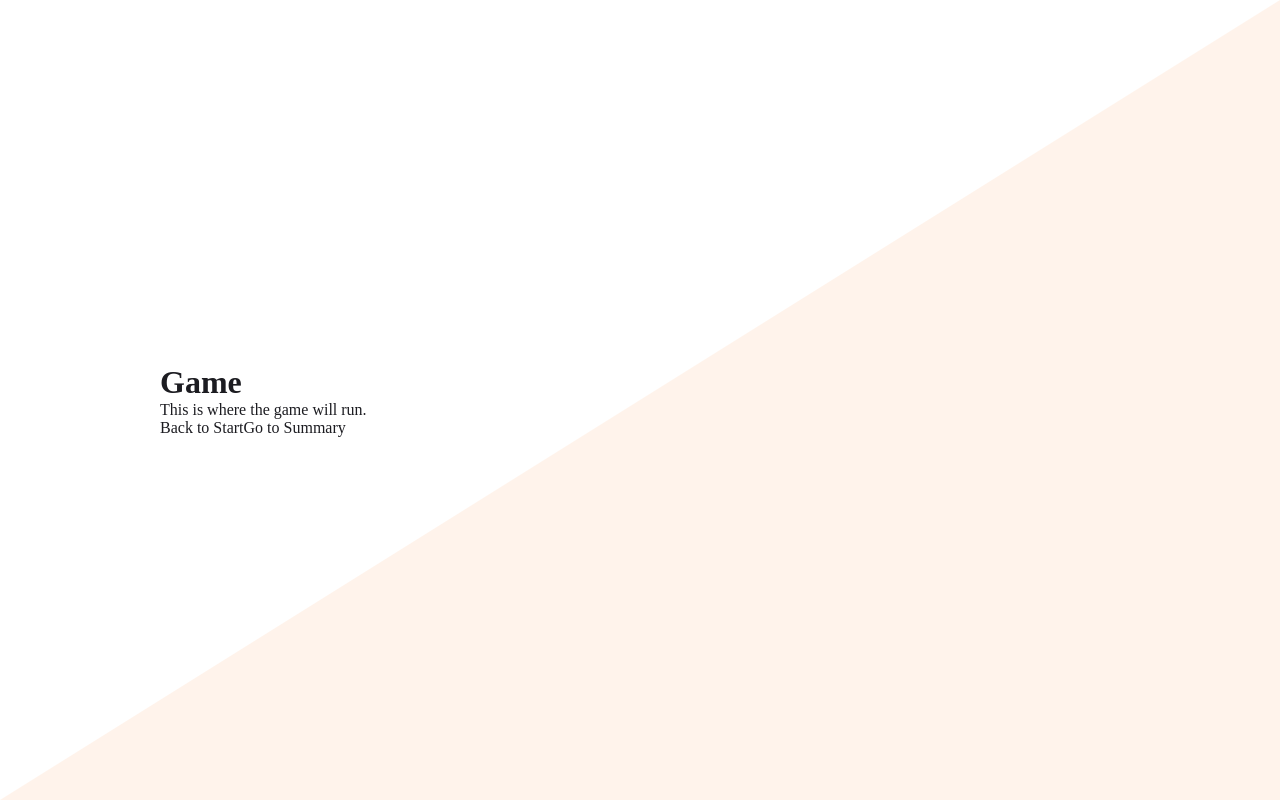
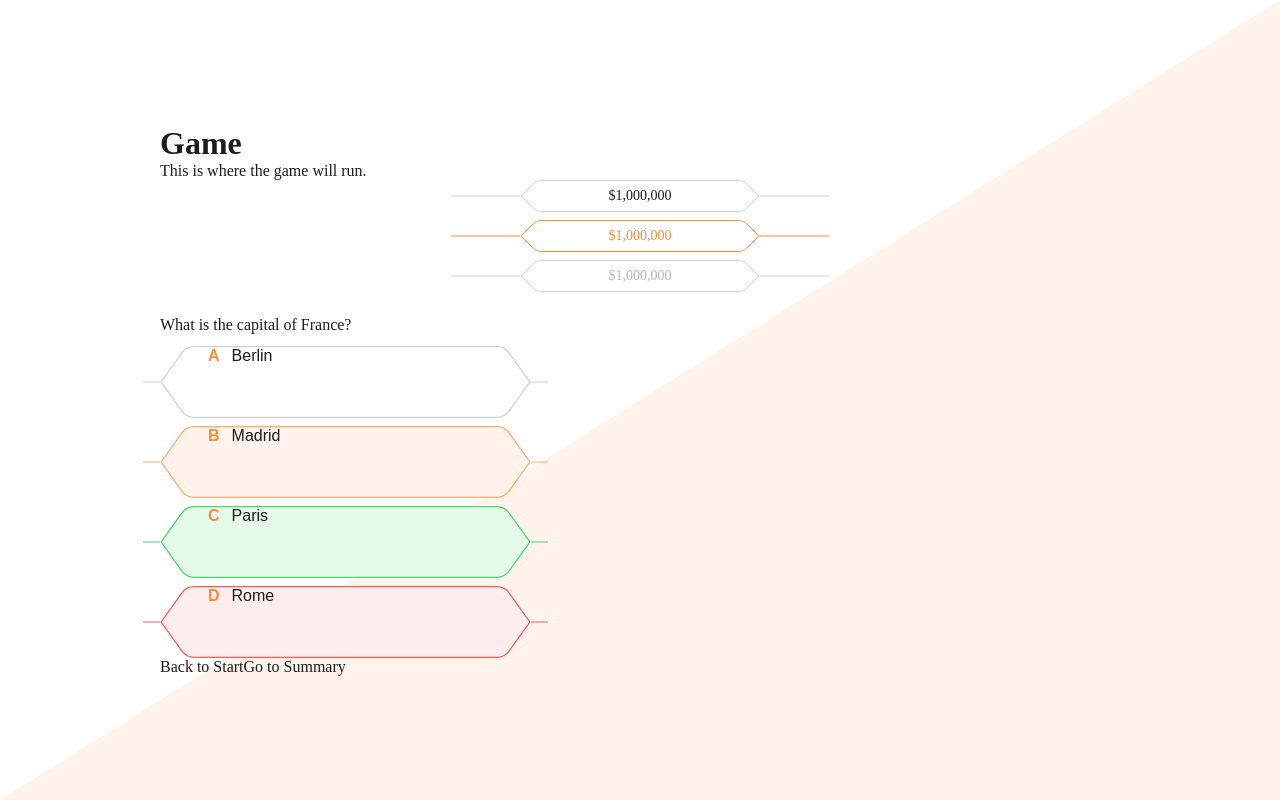
Before and after one commit to romasaldan/become-a-millionaire-test, a Next.js app: page /game in a window 1280 px wide. Built offline with nearby package versions, Linux system fonts and the light colour scheme.

Commit message:
added core components for game

```diff
--- a/app/game/page.tsx
+++ b/app/game/page.tsx
@@ -1,4 +1,6 @@
 import Link from "next/link";
+import { OptionChip } from "../../libs/components/OptionChip";
+import { QuestionLevelChip } from "../../libs/components/QuestionLevelChip";
 import styles from "../page.module.css";
 
 export default function GamePage() {
@@ -9,6 +11,40 @@ export default function GamePage() {
           <h1>Game</h1>
           <p>This is where the game will run.</p>
         </div>
+
+        <section aria-label="Sample question progress" style={{ marginBottom: 24 }}>
+          <div
+            style={{
+              display: "flex",
+              flexDirection: "column",
+              alignItems: "center",
+              gap: 8,
+            }}
+          >
+            <QuestionLevelChip state="answered">$1,000,000</QuestionLevelChip>
+            <QuestionLevelChip state="current">$1,000,000</QuestionLevelChip>
+            <QuestionLevelChip state="future">$1,000,000</QuestionLevelChip>
+          </div>
+        </section>
+
+        <section aria-label="Sample question">
+          <p style={{ marginBottom: 12 }}>What is the capital of France?</p>
+          <div style={{ display: "flex", flexDirection: "column", gap: 8 }}>
+            <OptionChip label="A" state="inactive">
+              Berlin
+            </OptionChip>
+            <OptionChip label="B" state="selected">
+              Madrid
+            </OptionChip>
+            <OptionChip label="C" state="correct">
+              Paris
+            </OptionChip>
+            <OptionChip label="D" state="wrong">
+              Rome
+            </OptionChip>
+          </div>
+        </section>
+
         <div className={styles.ctas}>
           <Link className={styles.secondary} href="/">
             Back to Start
--- a/app/globals.css
+++ b/app/globals.css
@@ -8,7 +8,7 @@
   --color-orange-80: #ffac70;
 
   --color-orange-5: #fff3eb;
-  --color-green-5: #fff3eb;
+  --color-green-5: #e6faea;
   --color-red-5: #fdeeed;
   --color-black-5: #f5f5f7;
 
--- /dev/null
+++ b/libs/components/OptionChip/Hexagon/index.tsx
@@ -0,0 +1,28 @@
+import type { SVGProps } from "react";
+
+export type HexagonProps = {
+  stroke?: string;
+  fill?: string;
+} & Omit<SVGProps<SVGSVGElement>, "viewBox">;
+
+export function Hexagon(props: HexagonProps) {
+  const { stroke = "#EC6259", fill = "none", ...svgProps } = props;
+
+  return (
+    <svg
+      width="288"
+      height="56"
+      viewBox="0 0 288 56"
+      fill="none"
+      xmlns="http://www.w3.org/2000/svg"
+      {...svgProps}
+    >
+      <path
+        d="M26.1758 0.5H261.824C265.538 0.5 269.024 2.29338 271.183 5.31543L287.385 28L271.183 50.6846C269.024 53.7066 265.538 55.5 261.824 55.5H26.1758C22.4619 55.5 18.9761 53.7066 16.8174 50.6846L0.614258 28L16.8174 5.31543C18.9761 2.29338 22.4619 0.5 26.1758 0.5Z"
+        fill={fill}
+        stroke={stroke}
+        strokeWidth={1}
+      />
+    </svg>
+  );
+}
--- /dev/null
+++ b/libs/components/OptionChip/index.module.css
@@ -0,0 +1,105 @@
+.option {
+  --option-fill: var(--color-white-100);
+  --option-stroke: var(--color-black-5);
+  position: relative;
+  display: inline-flex;
+  width: 100%;
+  min-width: 288px;
+  max-width: 288px;
+  min-height: 56px;
+  border: none;
+  padding: 0;
+  background: transparent;
+  cursor: pointer;
+}
+
+.hexagon {
+  position: absolute;
+  inset: 0;
+  width: 100%;
+  height: 100%;
+}
+
+.content {
+  position: relative;
+  display: flex;
+  align-items: center;
+  margin-left: 16px;
+  gap: 12px;
+  width: 100%;
+  padding: 0 24px;
+  font-size: 14px;
+  line-height: 1.3;
+  font-weight: var(--font-weight-regular);
+  color: var(--color-black-100);
+}
+
+.label {
+  font-weight: var(--font-weight-semibold);
+  color: var(--color-orange-100);
+}
+
+.option-inactive {
+  --option-fill: var(--color-white-100);
+  --option-stroke: var(--color-black-40);
+}
+
+.option-selected {
+  --option-fill: var(--color-orange-5);
+  --option-stroke: var(--color-orange-80);
+}
+
+.option-correct {
+  --option-fill: var(--color-green-5);
+  --option-stroke: var(--color-green-100);
+}
+
+.option-wrong {
+  --option-fill: var(--color-red-5);
+  --option-stroke: var(--color-red-100);
+}
+
+.option::before,
+.option::after {
+  content: "";
+  position: absolute;
+  top: 50%;
+  width: 17px;
+  height: 1px;
+  background: var(--option-stroke);
+  transform: translateY(-50%);
+  pointer-events: none;
+}
+
+.option::before {
+  left: 0;
+  transform: translate(-100%, -50%);
+}
+
+.option::after {
+  right: 0;
+  transform: translate(100%, -50%);
+}
+
+@media (hover: hover) and (pointer: fine) {
+  .option-selected:hover {
+    --option-stroke: var(--color-orange-100);
+  }
+}
+
+.option:active {
+  transform: translateY(1px);
+}
+
+@media (min-width: 768px) {
+  .content {
+    padding: 0 32px;
+    font-size: 16px;
+  }
+
+  .option {
+    min-width: 371px;
+    max-width: 371px;
+    min-height: 72px;
+  }
+}
--- /dev/null
+++ b/libs/components/OptionChip/index.tsx
@@ -0,0 +1,49 @@
+"use client";
+
+import classNames from "classnames";
+import type { ButtonHTMLAttributes, ReactNode } from "react";
+
+import { Hexagon } from "./Hexagon";
+import styles from "./index.module.css";
+
+export type OptionState = "inactive" | "selected" | "correct" | "wrong";
+
+export type OptionChipProps = {
+  label: ReactNode;
+  children: ReactNode;
+  state?: OptionState;
+  className?: string;
+} & Omit<ButtonHTMLAttributes<HTMLButtonElement>, "children">;
+
+export function OptionChip(props: OptionChipProps) {
+  const {
+    label,
+    children,
+    state = "inactive",
+    className,
+    ...buttonProps
+  } = props;
+
+  const stateClass =
+    styles[`option-${state}` as keyof typeof styles] ??
+    styles["option-inactive"];
+
+  return (
+    <button
+      type="button"
+      className={classNames(styles.option, stateClass, className)}
+      {...buttonProps}
+    >
+      <Hexagon
+        className={styles.hexagon}
+        stroke="var(--option-stroke)"
+        fill="var(--option-fill)"
+        aria-hidden="true"
+      />
+      <span className={styles.content}>
+        <span className={styles.label}>{label}</span>
+        <span className={styles.text}>{children}</span>
+      </span>
+    </button>
+  );
+}
--- /dev/null
+++ b/libs/components/QuestionLevelChip/Hexagon/index.tsx
@@ -0,0 +1,28 @@
+import type { SVGProps } from "react";
+
+export type HexagonProps = {
+  stroke?: string;
+  fill?: string;
+} & Omit<SVGProps<SVGSVGElement>, "viewBox">;
+
+export function Hexagon(props: HexagonProps) {
+  const { stroke = "#D0D0D8", fill = "white", ...svgProps } = props;
+
+  return (
+    <svg
+      width="240"
+      height="32"
+      viewBox="0 0 240 32"
+      fill="none"
+      xmlns="http://www.w3.org/2000/svg"
+      {...svgProps}
+    >
+      <path
+        d="M21.4941 0.5H218.506C221.475 0.500071 224.328 1.64821 226.47 3.7041L239.277 16L226.47 28.2959C224.328 30.3518 221.475 31.4999 218.506 31.5H21.4941C18.5255 31.4999 15.6718 30.3518 13.5303 28.2959L0.72168 16L13.5303 3.7041C15.6718 1.6482 18.5255 0.500064 21.4941 0.5Z"
+        fill={fill}
+        stroke={stroke}
+        strokeWidth={1}
+      />
+    </svg>
+  );
+}
--- /dev/null
+++ b/libs/components/QuestionLevelChip/index.module.css
@@ -0,0 +1,85 @@
+.chip {
+  --chip-fill: var(--color-white-100);
+  --chip-stroke: var(--color-black-40);
+  --chip-text-color: var(--color-black-100);
+  position: relative;
+  display: inline-flex;
+  width: 100%;
+  max-width: 240px;
+  min-height: 32px;
+  border: none;
+  padding: 0;
+  background: transparent;
+  cursor: default;
+}
+
+.hexagon {
+  position: absolute;
+  inset: 0;
+  width: 100%;
+  height: 100%;
+}
+
+.content {
+  position: relative;
+  display: flex;
+  align-items: center;
+  justify-content: center;
+  width: 100%;
+  padding: 0 24px;
+  font-size: 14px;
+  line-height: 1;
+  font-weight: var(--font-weight-regular);
+  color: var(--chip-text-color);
+}
+
+.chip::before,
+.chip::after {
+  content: "";
+  position: absolute;
+  top: 50%;
+  width: 41px;
+  height: 1px;
+  background: var(--chip-stroke);
+  transform: translateY(-50%);
+  pointer-events: none;
+}
+
+.chip::before {
+  left: 0;
+  transform: translate(-100%, -50%);
+}
+
+.chip::after {
+  right: 0;
+  transform: translate(100%, -50%);
+}
+
+.chip-answered {
+  --chip-fill: var(--color-white-100);
+  --chip-stroke: var(--color-black-40);
+  --chip-text-color: var(--color-black-100);
+}
+
+.chip-current {
+  --chip-fill: var(--color-white-100);
+  --chip-stroke: var(--color-orange-100);
+  --chip-text-color: var(--color-orange-100);
+}
+
+.chip-future {
+  --chip-fill: var(--color-white-100);
+  --chip-stroke: var(--color-black-40);
+  --chip-text-color: rgba(28, 28, 33, 0.32);
+}
+
+@media (min-width: 768px) {
+  .chip {
+    max-width: 240px;
+  }
+
+  .chip::before,
+  .chip::after {
+    width: 69px;
+  }
+}
--- /dev/null
+++ b/libs/components/QuestionLevelChip/index.tsx
@@ -0,0 +1,34 @@
+"use client";
+
+import classNames from "classnames";
+import type { HTMLAttributes, ReactNode } from "react";
+
+import { Hexagon } from "./Hexagon";
+import styles from "./index.module.css";
+
+export type QuestionLevelState = "answered" | "current" | "future";
+
+export type QuestionLevelChipProps = {
+  children: ReactNode;
+  state?: QuestionLevelState;
+  className?: string;
+} & HTMLAttributes<HTMLDivElement>;
+
+export function QuestionLevelChip(props: QuestionLevelChipProps) {
+  const { children, state = "future", className, ...rest } = props;
+
+  const stateClass =
+    styles[`chip-${state}` as keyof typeof styles] ?? styles["chip-future"];
+
+  return (
+    <div className={classNames(styles.chip, stateClass, className)} {...rest}>
+      <Hexagon
+        className={styles.hexagon}
+        stroke="var(--chip-stroke)"
+        fill="var(--chip-fill)"
+        aria-hidden="true"
+      />
+      <div className={styles.content}>{children}</div>
+    </div>
+  );
+}
```
Also changed, not shown: public/close.svg (added), public/hamburger.svg (added).
